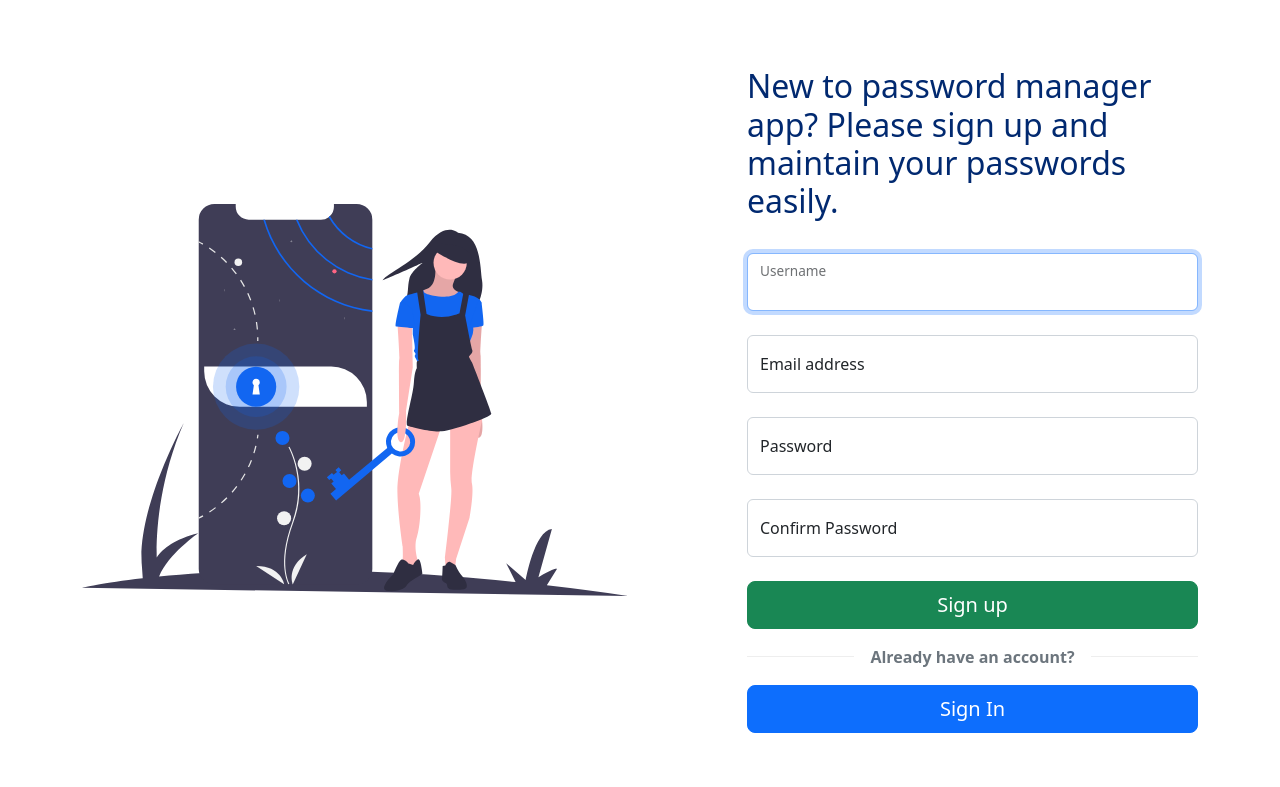
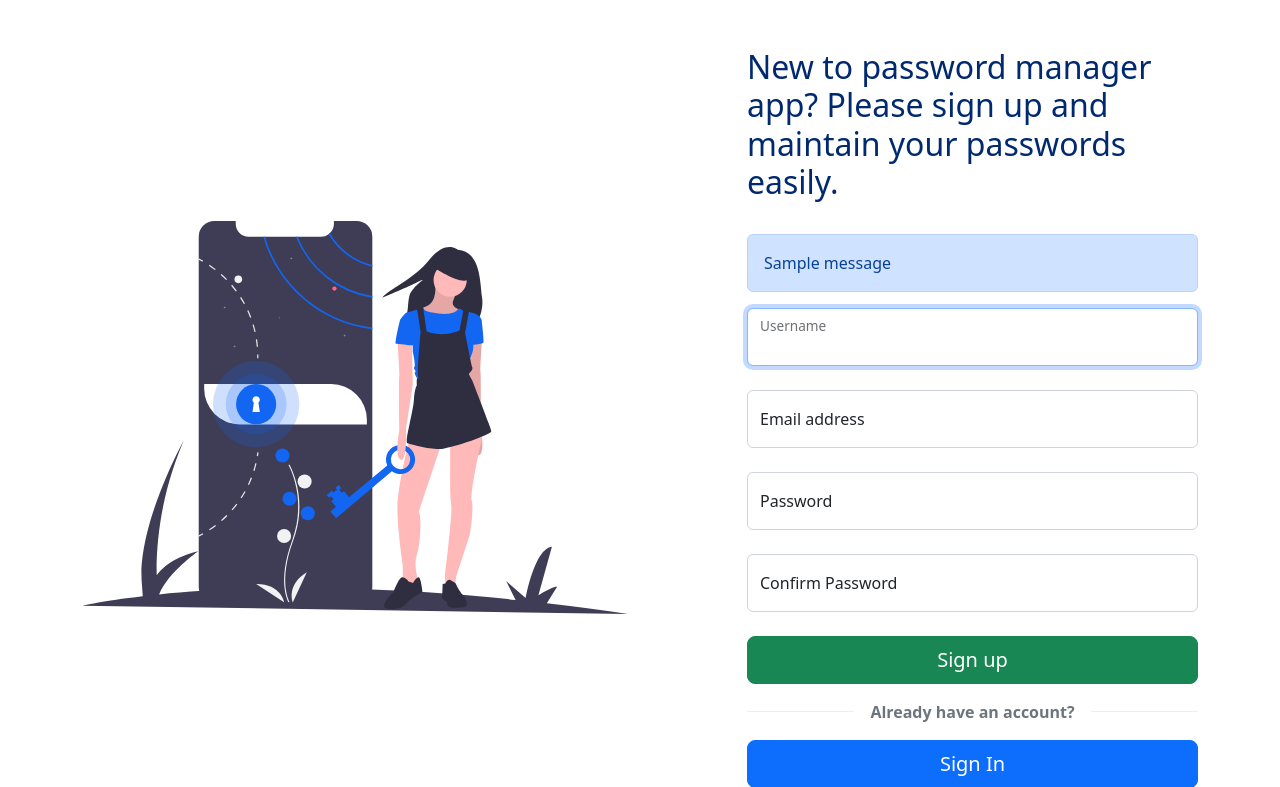
Before and after one commit to Mueem-Nahid/password-manager-django, a Django app: page /register/ in a window 1280 px wide. Shown: the part 86-873 px from the top of the page. Run offline with Django 4.2, Linux system fonts and the light colour scheme; tables that the repository leaves empty hold one stand-in row (values such as "Sample post"); one stand-in notice (Sample message) is shown.

Commit message:
# Info - sign up ui

```diff
--- a/home/templates/pages/register.html
+++ b/home/templates/pages/register.html
@@ -15,7 +15,13 @@
                     </div>
                     <form method='POST'>
                         {% csrf_token %}
-
+                        {% if messages %}
+                            <div class="alert alert-primary" role="alert">
+                                {% for message in messages %}
+                                    {{ message }}
+                                {% endfor %}
+                            </div>
+                        {% endif %}
                         <!-- Username -->
                         <div class="form-floating mb-4">
                             {{ form.username }}
--- a/home/views.py
+++ b/home/views.py
@@ -38,7 +38,7 @@ def register_page(request):
         form = RegistrationForm(request.POST)
         if form.is_valid():
             form.save()
-            return redirect('/')
+            messages.success(request, "Account registered successfully. Please log in to your account.")
         else:
             print("Registration failed!")
     else:
```
